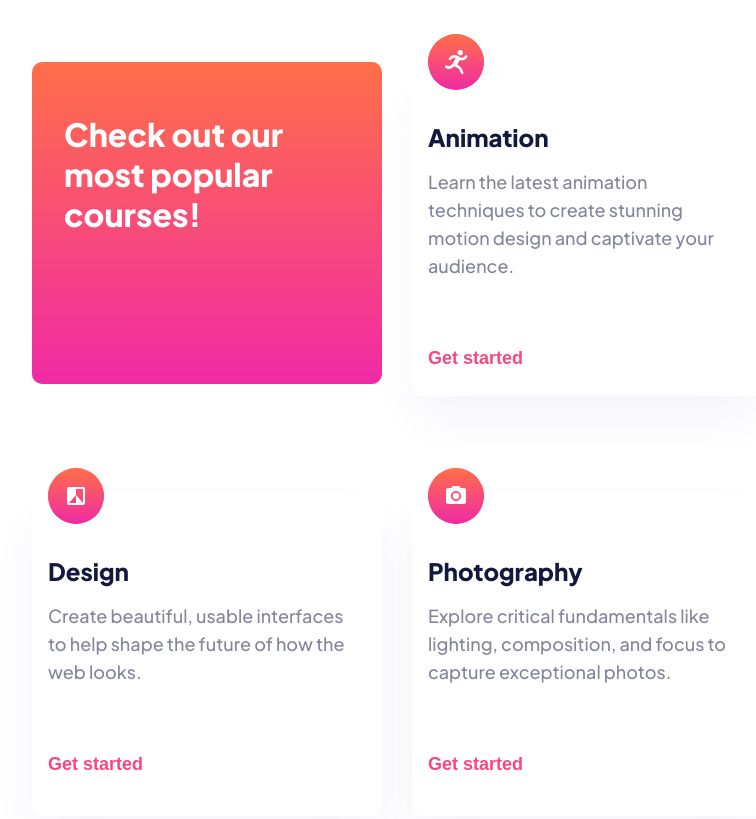
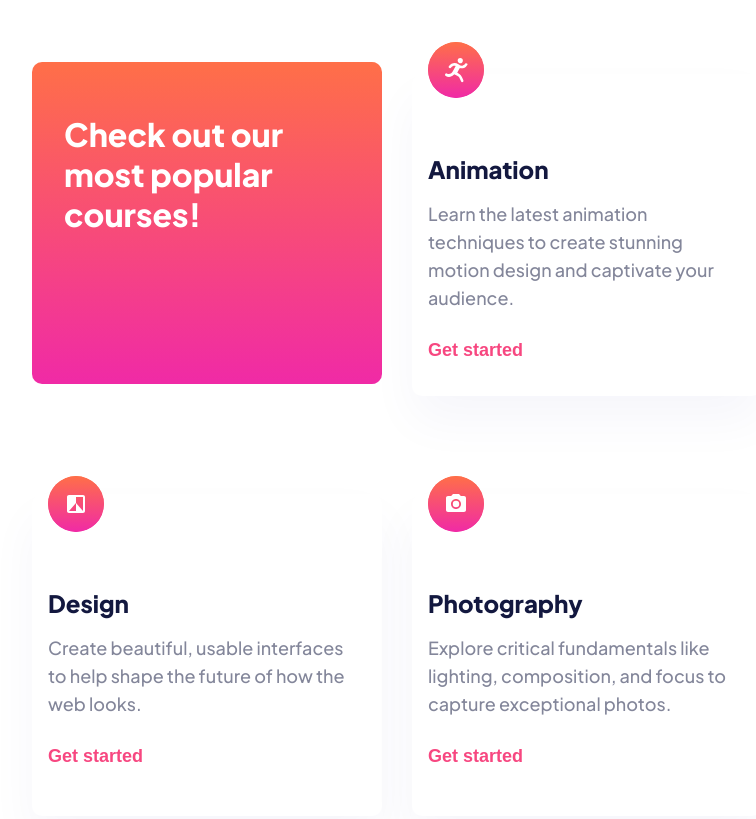
Before and after one commit to Ana-Altunashvili/Skilled-e-learning-page, a plain HTML site: page index.html in a window 1280 px wide. Shown: the part 780-1599 px from the top of the page, without its empty margins (133-889 px from the left). Drawn offline with Linux system fonts and the light colour scheme.

Commit message:
Skilled e-learning landing page.

```diff
--- a/style.css
+++ b/style.css
@@ -146,7 +146,7 @@ main {
 
 .icon {
     margin-top: -24px;
-    margin-bottom: 24px;
+    /*margin-bottom: 24px;*/
     width: 56px;
     height: 56px;
     border-radius: 50%;
@@ -156,7 +156,6 @@ main {
 .card_text {
     display: flex;
     flex-direction: column;
-    margin-bottom: 40px;
 }
 
 .Cards h3 {
@@ -165,6 +164,7 @@ main {
     line-height: 25px;
     color: #13183F;
     margin-bottom: 16px;
+    margin-top: 24px;
 }
 
 .Cards p {
```
Also changed, not shown: preview.jpg (added), 1 other file.
